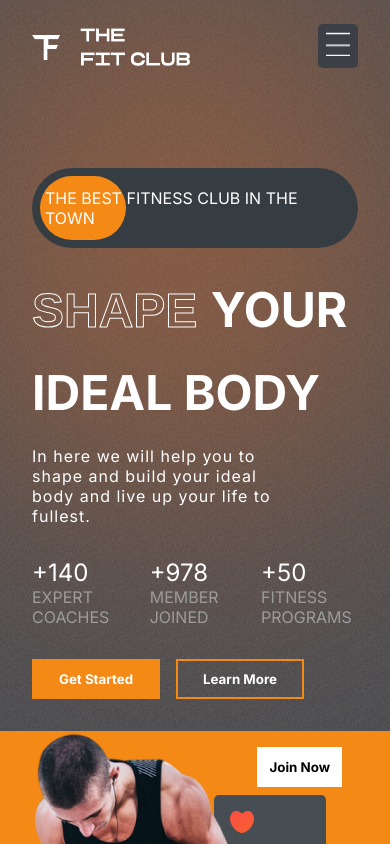
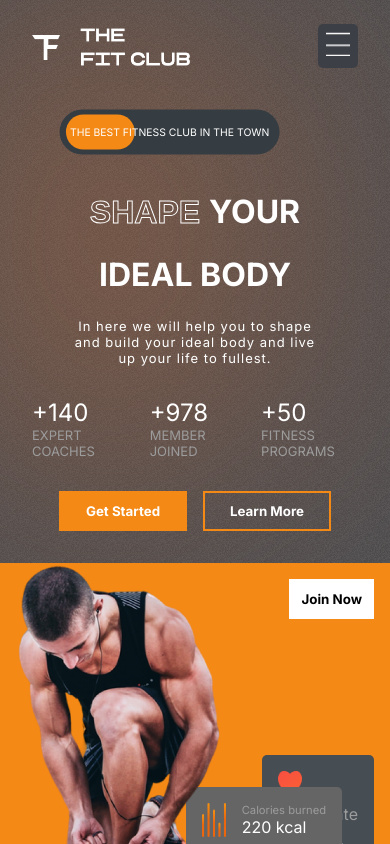
Before and after one commit to Jimish18/TheFitClub, a React (Create React App) app: page / in a window 390 px wide. Shown: the top 844 px of the page. Built offline with nearby package versions, Linux system fonts and the light colour scheme.

Commit message:
done with all the media queries

```diff
--- a/src/components/Hero/Hero.css
+++ b/src/components/Hero/Hero.css
@@ -338,3 +338,59 @@
         left: 1rem;
     }
 }
+
+@media screen and (max-width : 440px)
+{
+    .blur-h
+    {
+        width: 14rem;
+    }
+
+    .the-best-ad
+    {
+        margin-top: 0;
+        font-size: small;
+        align-items: center;
+        transform: scale(0.8);
+    }
+
+    .hero-text
+    {
+        font-size: xx-large;
+        align-items: center;
+        justify-content: center;
+    }
+
+    .hero-text>div:nth-of-type(3)
+    {
+        font-size: small;
+        font-weight: 200;
+        letter-spacing: 1px;
+        text-align: center;
+    }
+
+    .hero-buttons
+    {
+        justify-content: center;
+    }
+
+    .figures>div>span:nth-of-type(2)
+    {
+        font-size: small;
+    }
+
+    .hero-image
+    {
+        left: 0rem;
+    }
+
+    .heart-rate
+    {
+        top: 12rem;
+    }
+
+    .right-h>.btn
+    {
+        right: 1rem;
+    }
+}
--- a/src/components/Hero/Hero.jsx
+++ b/src/components/Hero/Hero.jsx
@@ -13,6 +13,7 @@ const Hero = () => {
   const transition = {type : 'spring' , duration : 2}
 
   let tablet = (window.innerWidth > 1440 ) ? false : true;
+  let mobile = (window.innerWidth <= 440 ) ? true : false;
 
 
   return (
@@ -26,7 +27,7 @@ const Hero = () => {
         <div className="the-best-ad">
 
           <motion.div
-          initial = {{left : '290px'}}
+          initial = {{left : (mobile === true) ? '220px' : '290px'}}
           whileInView = {{left : '8px'}}
           transition = {{...transition, type : 'tween'}}
           ></motion.div>
@@ -80,7 +81,7 @@ const Hero = () => {
 
         <motion.div
         initial = {{right : '-1rem'}}
-        whileInView = {{right : '4rem'}}
+        whileInView = {(mobile === true) ? {right : '1rem'} : {right : '4rem'}}
         transition={transition}
         className="heart-rate">
           <img src={Heart} alt="Heart Image" />
--- a/src/components/Join/Join.css
+++ b/src/components/Join/Join.css
@@ -35,7 +35,8 @@
 {
     flex: 1;
     display: flex;
-    align-items: flex-end;
+    align-items: center;
+    justify-content: center;
 }
 
 .email-container
@@ -65,3 +66,43 @@
     background-color: var(--orange);
     color: white;
 }
+
+@media screen and (max-width : 1280px)
+{
+    .Join
+    {
+        gap: 2rem;
+    }
+
+    .email-container
+    {
+        gap: 0rem;
+    }
+}
+
+@media screen and (max-width : 970px)
+{
+    .Join
+    {
+        flex-direction: column;
+        gap: 2rem;
+    }
+
+    .left-j
+    {
+        display: flex;
+        font-size: 1.5rem;
+        flex-direction: column;
+        gap: 1rem;
+    }
+}
+
+@media screen and (max-width : 450px)
+{
+    .left-j>:nth-child(2),
+    .left-j>:nth-child(3)
+    {
+        flex-direction: column;
+        gap: 0rem;
+    }
+}
--- a/src/components/Programs/Programs.css
+++ b/src/components/Programs/Programs.css
@@ -94,3 +94,13 @@
         font-size: 1.3rem;
     }
 }
+
+@media screen and (max-width : 600px)
+{
+    .programs-header
+    {
+        flex-direction: column;
+        align-items: center;
+        gap: 1rem;
+    }
+}
--- a/src/components/Reasons/Reasons.css
+++ b/src/components/Reasons/Reasons.css
@@ -123,3 +123,48 @@
         margin: auto;
     }
 }
+
+@media screen and (max-width : 820px)
+{
+    .left-r
+    {
+        grid-auto-rows: auto;
+        overflow: hidden;
+    }
+
+    .left-r>:nth-child(1)
+    {
+        width: 7rem;
+        height: 17rem;
+    }
+
+    .left-r>:nth-child(2)
+    {
+        width: 15rem;
+        height: 10rem;
+    }
+
+    .left-r>:nth-child(3)
+    {
+        width: 7rem;
+    }
+
+    .left-r>:nth-child(4)
+    {
+        width: 7rem;
+        height: 6rem;
+    }
+
+    .right-r>div {
+        font-size: 1.5rem;
+    }
+
+    .details-r>div {
+        font-size: 0.7rem;
+    }
+
+    .details-r>div>img {
+        width: 1.5rem;
+        height: 1.5rem;
+    }
+}
--- a/src/components/Testimonials/Testimonials.css
+++ b/src/components/Testimonials/Testimonials.css
@@ -89,3 +89,59 @@
     width: 1.5rem;
     cursor: pointer;
 }
+
+@media screen and (max-width : 1420px)
+{
+    .arrows
+    {
+        left: 0rem;
+    }
+}
+
+@media screen and (max-width : 1320px)
+{
+    .Testimonials
+    {
+        flex-direction: column;
+        gap: 3rem;
+    }
+
+    .left-t>:nth-child(2),
+    .left-t>:nth-child(3)
+    {
+        font-size: 1.5rem;
+        font-weight: bold;
+    }
+
+    .right-t
+    {
+        display: flex;
+        flex-direction: column;
+        align-items: center;
+        justify-content: center;
+        gap: 2rem;
+    }
+
+    .right-t>div
+    {
+        position: relative;
+        display: none;
+    }
+
+    .right-t>img
+    {
+        top: 0;
+        right: 0;
+        position: relative;
+        align-items: center;
+        width: 15rem;
+        height: 18rem;
+    }
+
+    .right-t>:last-child
+    {
+        display: flex;
+        left: 0;
+        bottom: 0;
+    }
+}
```
Also changed, not shown: src/components/Join/Join.jsx (indentation only).
